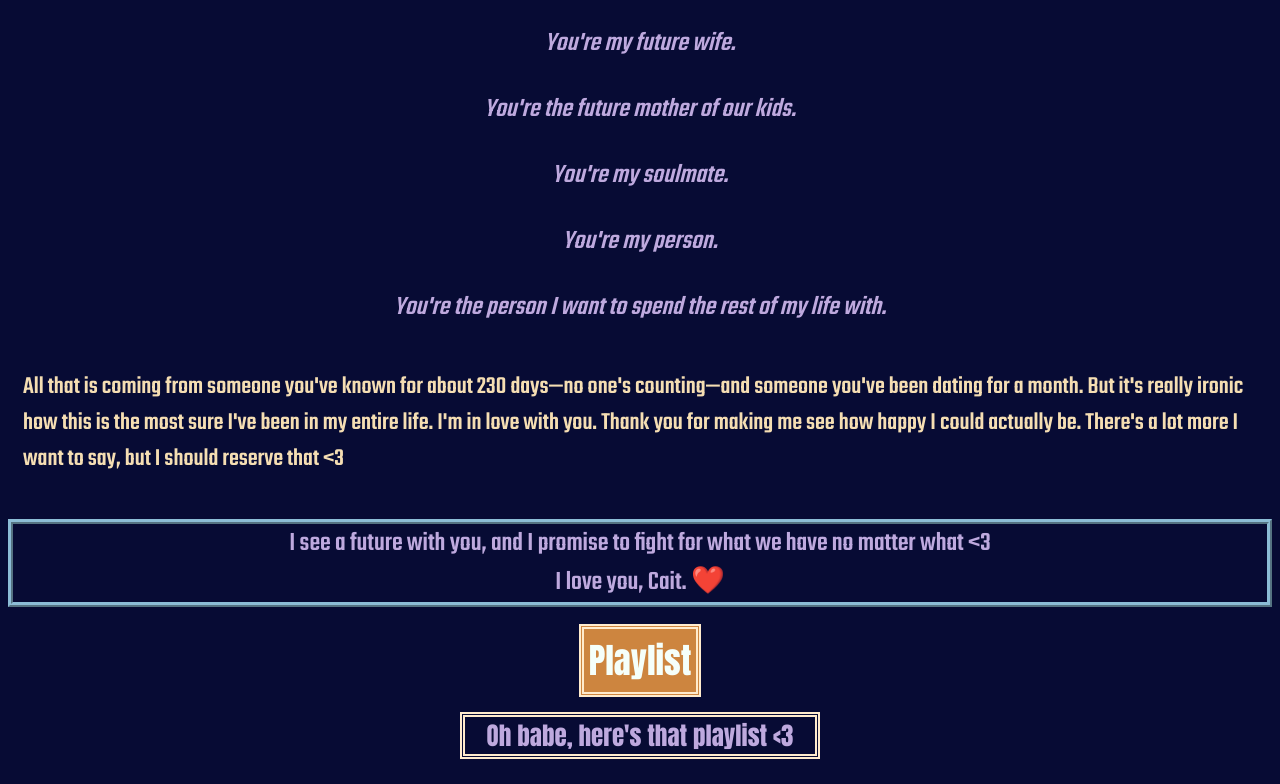
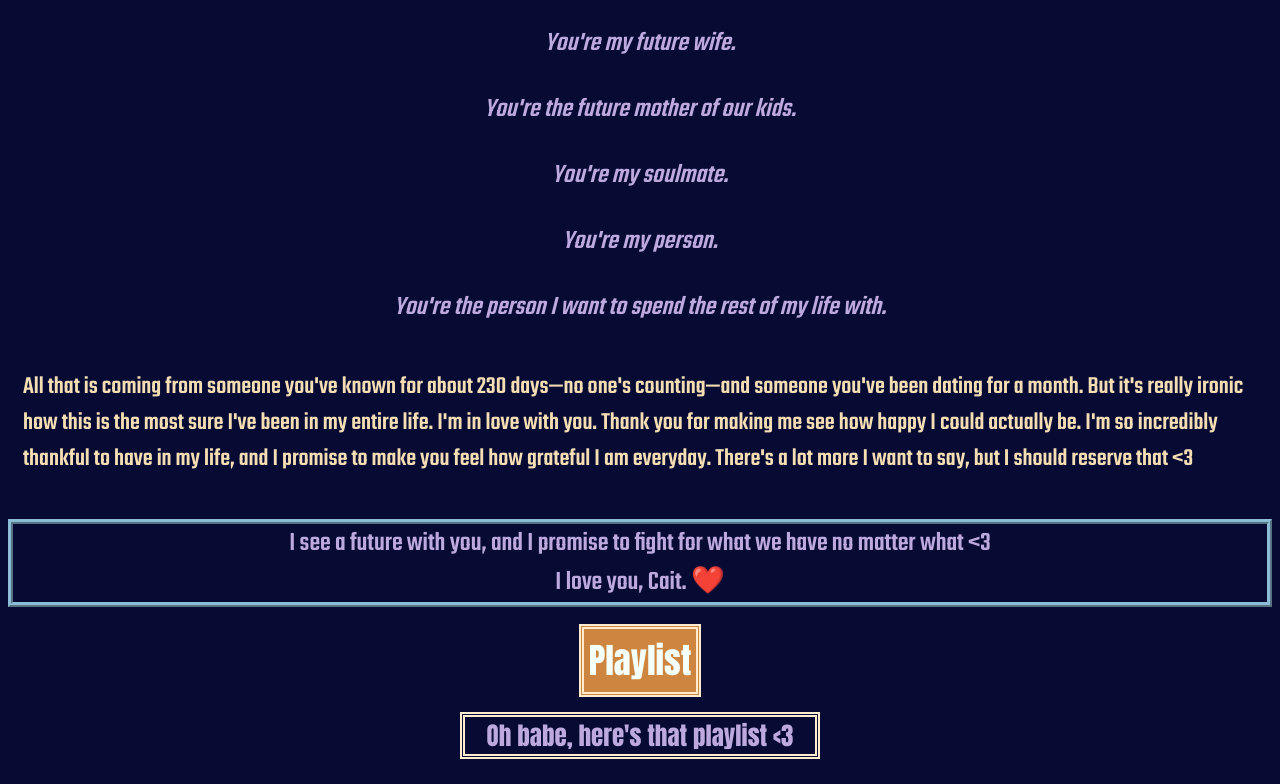
Before and after one commit to cabwimthswiftearp/one-month, a plain HTML site: page loml.html in a window 1280 px wide. Shown: the part 1470-2254 px from the top of the page. Drawn offline with Linux system fonts and the light colour scheme; a web font is replaced by a local one.

Commit message:
Update loml.html

```diff
--- a/loml.html
+++ b/loml.html
@@ -65,7 +65,8 @@
 
             <div> All that is coming from someone you've known for about 230 days—no one's counting—and someone you've been dating for a month.
                 But it's really ironic how this is the most sure I've been in my entire life. I'm in love with you. Thank you for
-                making me see how happy I could actually be. There's a lot more I want to say, but I should reserve that <3 </div>
+                making me see how happy I could actually be. I'm so incredibly thankful to have in my life, and I promise to make you feel how grateful I am
+                everyday. There's a lot more I want to say, but I should reserve that <3 </div>
 
             <p class="last"> I see a future with you, and I promise to fight for what we have no matter what <3
 
```
